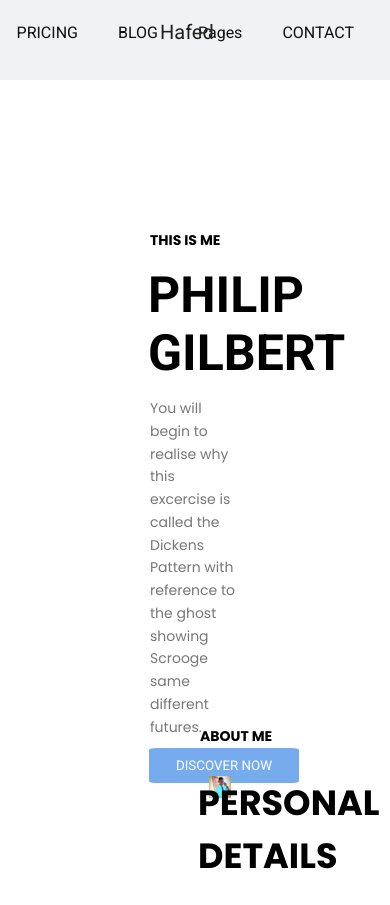
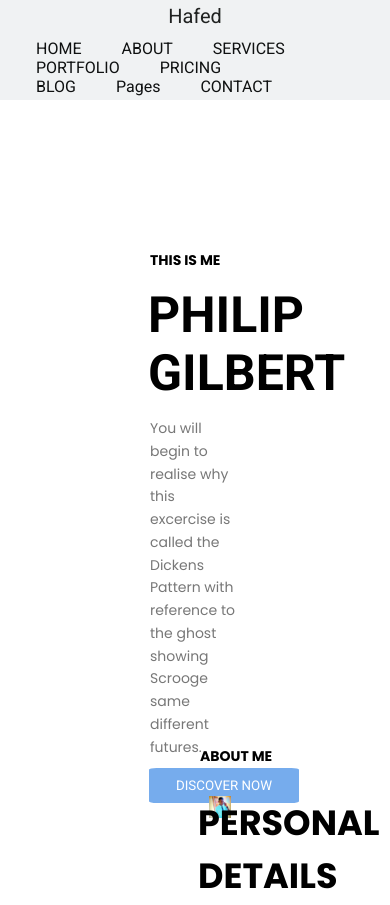
Before and after one commit to Hafezizi/PortFolio, a plain HTML site: page index.html in a window 390 px wide. Shown: the top 905 px of the page. Drawn offline with Linux system fonts and the light colour scheme; a web font is replaced by a local one.

Commit message:
media queries header

```diff
--- a/index.css
+++ b/index.css
@@ -16,30 +16,41 @@ body{
 header{
     background-color: #f0f2f3;
     width: 100%;
-    height: 80px;
+    height: 100px;
+    display: flex;
+    justify-content: space-between;
+    align-items: center;
+    flex-wrap: wrap;
+}
 
+.logo {
+    margin-left: 5rem;
 }
+
 .logo .mylogo{
     font-size: 0px;
     color: rgb(32, 34, 33);
-    margin-left: 7.5rem;
     font-size: 20px;
-    margin-left:10rem;
-    position: relative;
-    top: 20px;
 }
+
+@media screen and (max-width: 780px){
+    .logo{
+        margin-left: auto;
+        margin-right: auto;
+    }
+}
+
 nav{
     margin-left: 1rem;
     margin-top: 0.3rem;
     display: flex;
-    margin-right: 1rem;
-    float: right;
-    line-height: 8px;
+    margin-right: 5rem;
+    display: flex;
+    flex-wrap: wrap;
 }
 nav .nav-link{
     color: rgb(15, 17, 17);
     padding: 0 20px;
-
 }
 .nav-link:hover{
     color: rgb(33, 104, 236);
@@ -226,7 +237,7 @@ h1{
     justify-content:space-around;
     padding: 40px 450px;
     font-size: 18px;
-
+    flex-wrap: wrap;
 }
 
  .projet a{
```
Also changed, not shown: index.html (indentation only).
